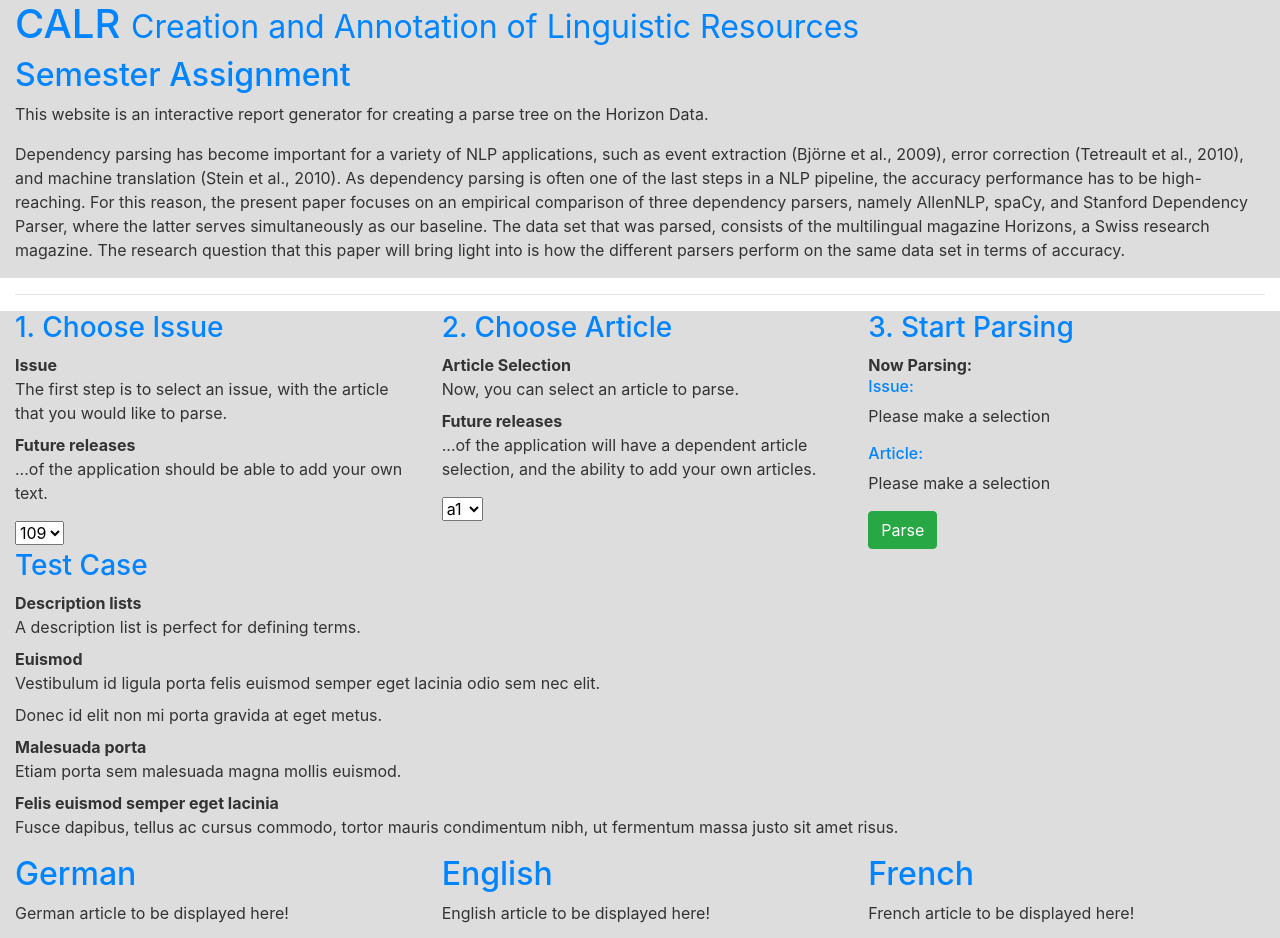
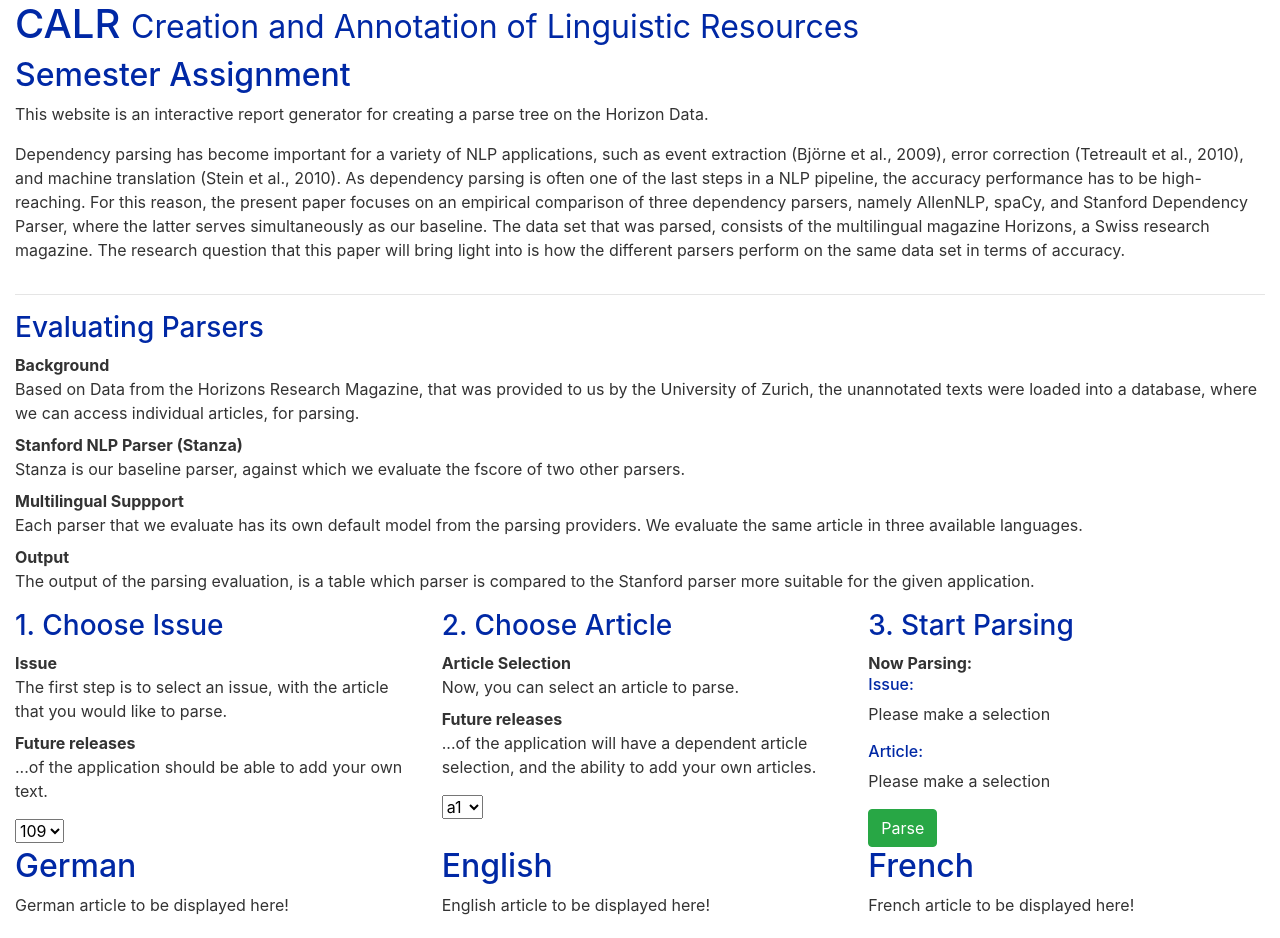
Before and after one commit to BlackSquirrelz/semester_assignment, a Flask app: page / in a window 1280 px wide. Shown: the top 938 px of the page. Run offline with Flask 2, Linux system fonts and the light colour scheme; data comes from the database, SQL or seed files in the repository; some libraries are stand-ins or nearby versions.

Commit message:
Stanford Parser Evaluation Prepared

```diff
--- a/parseboard/static/css/main.css
+++ b/parseboard/static/css/main.css
@@ -4,7 +4,7 @@
 }
 
 h1, h2, h3, h4, h5, h6 {
-  color: rgb(0, 132, 255);
+  color: 	#0028a5
 }
 
 .dataframe {
@@ -16,6 +16,6 @@
 }
 
 .row {
-  background-color: #dddddd;
+  background-color: #ffffff;
   color: #333333;
 }
--- a/parseboard/templates/home.html
+++ b/parseboard/templates/home.html
@@ -21,7 +21,41 @@
 	<hr>
 	<!-- ISSUE 9: TODO: Dependent Dropdown list to be implemented -->
 	<!-- https://simpleisbetterthancomplex.com/tutorial/2018/01/29/how-to-implement-dependent-or-chained-dropdown-list-with-django.html-->
-	<div class="row">
+		<div id="test_case">
+			<div class="row">
+			<div class="col-md-12">
+				<h3>
+					Evaluating Parsers
+				</h3>
+				<dl>
+					<dt>
+						Background
+					</dt>
+					<dd>
+						Based on Data from the Horizons Research Magazine, that was provided to us by the University of Zurich, the unannotated texts were loaded into a database, where we can access individual articles, for parsing.
+					</dd>
+					<dt>
+						Stanford NLP Parser (Stanza)
+					</dt>
+					<dd>
+						Stanza is our baseline parser, against which we evaluate the fscore of two other parsers.
+					</dd>
+					<dt>
+						Multilingual Suppport
+					</dt>
+					<dd>
+						Each parser that we evaluate has its own default model from the parsing providers. We evaluate the same article in three available languages.
+					</dd>
+					<dt>
+						Output
+					</dt>
+					<dd>
+						The output of the parsing evaluation, is a table which parser is compared to the Stanford parser more suitable for the given application.
+					</dd>
+				</dl>
+			</div>
+		</div>
+		<div class="row">
 		<div class="col-md-4" id="select_issue">
 			<h3>
 				1. Choose Issue
@@ -92,65 +126,32 @@
 			</button>
 		</div>
 	</div>
-	<div id="test_case">
 	<div class="row">
-		<div class="col-md-12">
-			<h3>
-				Test Case
-			</h3>
-			<dl>
-				<dt>
-					Description lists
-				</dt>
-				<dd>
-					A description list is perfect for defining terms.
-				</dd>
-				<dt>
-					Euismod
-				</dt>
-				<dd>
-					Vestibulum id ligula porta felis euismod semper eget lacinia odio sem nec elit.
-				</dd>
-				<dd>
-					Donec id elit non mi porta gravida at eget metus.
-				</dd>
-				<dt>
-					Malesuada porta
-				</dt>
-				<dd>
-					Etiam porta sem malesuada magna mollis euismod.
-				</dd>
-				<dt>
-					Felis euismod semper eget lacinia
-				</dt>
-				<dd>
-					Fusce dapibus, tellus ac cursus commodo, tortor mauris condimentum nibh, ut fermentum massa justo sit amet risus.
-				</dd>
-			</dl>
-		</div>
-	</div>
-	<div class="row">
-		<div class="col-md-4">
+		<div class="col-md-4" height="900">
 			<h2>
                 German
 			</h2>
 				<p id="en_article">German article to be displayed here!</p>
 		</div>
-		<div class="col-md-4">
+		<div class="col-md-4" height="900">
 			<h2>
 				English
 			</h2>
 			<p id="de_article">English article to be displayed here!</p>
 		</div>
-		<div class="col-md-4">
+		<div class="col-md-4" height="900">
 			<h2>
 				French
 			</h2>
 			<p id="fr_article">French article to be displayed here!</p>
 		</div>
 	</div>
+	<hr>
 	<div class="row">
 		<div class="col-md-8">
+			<h3>
+				Evaluation Results:
+			</h3>
 			<table class="table">
 				<thead>
 					<tr>
@@ -239,14 +240,14 @@
 				Team
 			</h3>
 			<p>
-				Lorem ipsum dolor sit amet, <strong>consectetur adipiscing elit</strong>. Aliquam eget sapien sapien. Curabitur in metus urna. In hac habitasse platea dictumst. Phasellus eu sem sapien, sed vestibulum velit. Nam purus nibh, lacinia non faucibus et, pharetra in dolor. Sed iaculis posuere diam ut cursus. <em>Morbi commodo sodales nisi id sodales. Proin consectetur, nisi id commodo imperdiet, metus nunc consequat lectus, id bibendum diam velit et dui.</em> Proin massa magna, vulputate nec bibendum nec, posuere nec lacus. <small>Aliquam mi erat, aliquam vel luctus eu, pharetra quis elit. Nulla euismod ultrices massa, et feugiat ipsum consequat eu.</small>
+			Here is the project team of this application.
 			</p>
 		</div>
 	</div>
 	<div class="row">
 		<div class="col-md-4">
 			<img alt="Bootstrap Image Preview" src="{{ url_for('static', filename='media/team/wtb.png') }}" width="240" height="240">
-			<h2>Tobias Weisskopf</h2>
+			<h4>Tobias Weisskopf</h4>
 			<dl>
 				<dt>
 					Field of Study
@@ -270,7 +271,7 @@
 		</div>
 		<div class="col-md-4">
 			<img alt="Bootstrap Image Preview" src="{{ url_for('static', filename='media/team/adr.png') }}" width="240" height="240">
-			<h2>Ariana Dragusha</h2>
+			<h4>Ariana Dragusha</h4>
 			<dl>
 				<dt>
 					Field of Study
@@ -294,7 +295,7 @@
 		</div>
 		<div class="col-md-4">
 			<img alt="Bootstrap Image Preview" src="{{ url_for('static', filename='media/team/rmc.png') }}" width="240" height="240">
-			<h2>TRodolfo Miranda Chavez</h2>
+			<h4>Rodolfo Miranda Chavez</h4>
 			<dl>
 				<dt>
 					Field of Study
```
Also changed, not shown: parseboard/parsers/evaluation.py (+17 -7 lines), parseboard/parsers/spacyparser.py (+9 -7 lines), parseboard/parsers/stanford.py (+14 -18 lines).
